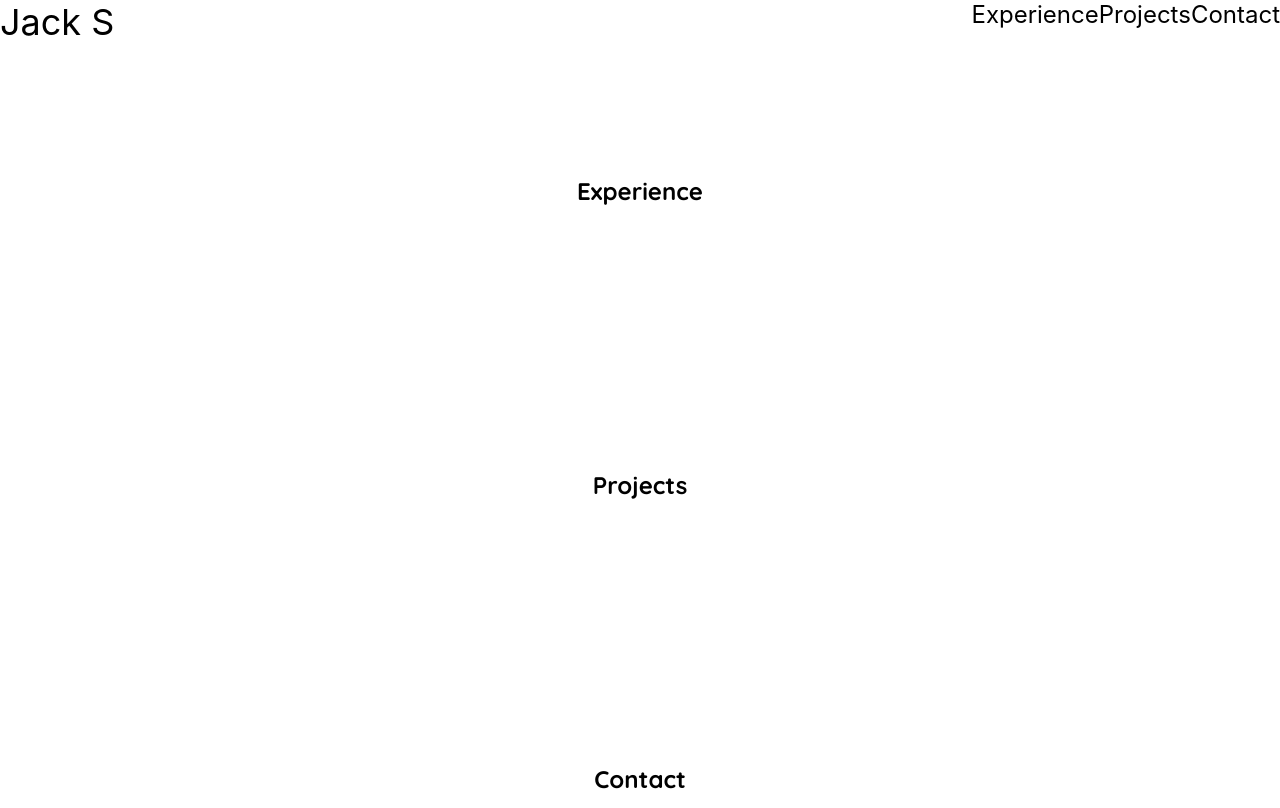
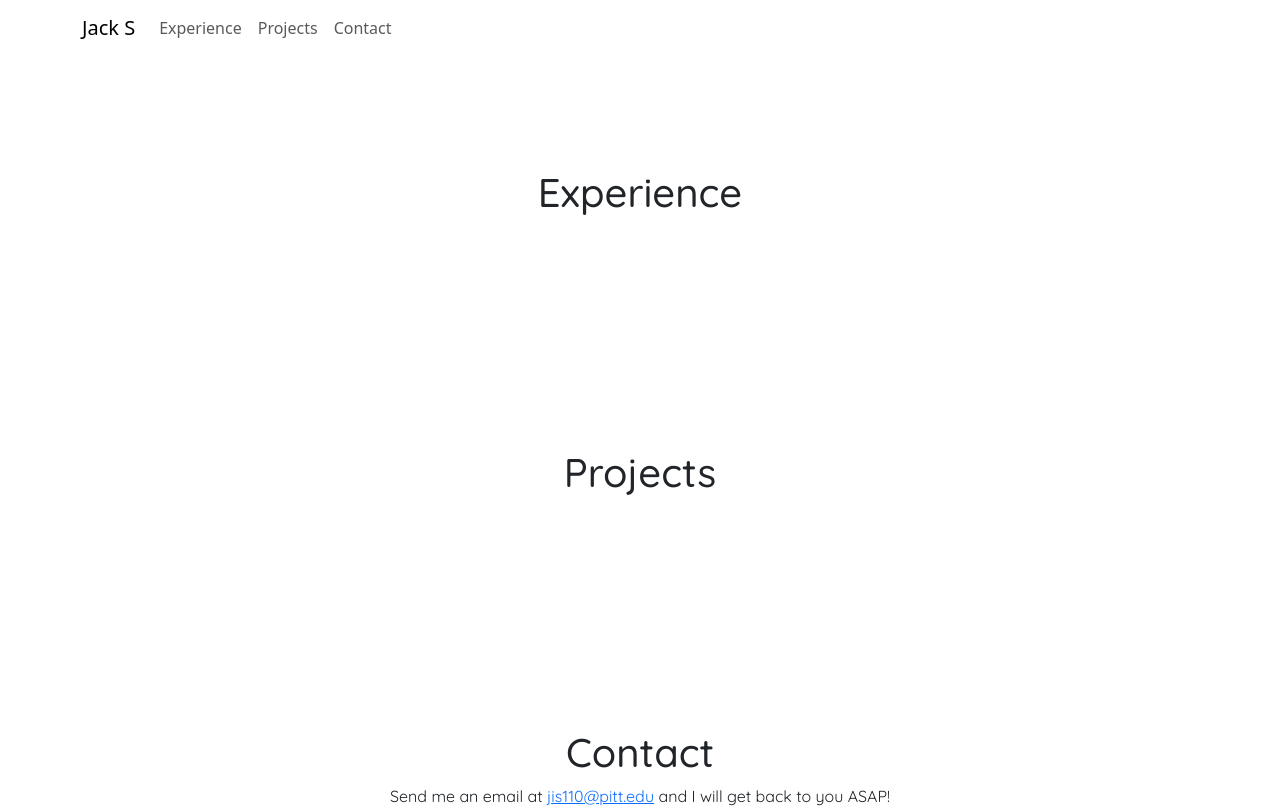
Before and after one commit to SaintKiri/SaintKiri.github.io, a React (Create React App) app: page / in a window 1280 px wide. Shown: the top 808 px of the page. Built offline with nearby package versions, Linux system fonts and the light colour scheme.

Commit message:
Now w/ bootstrap imports

```diff
--- a/package.json
+++ b/package.json
@@ -1,7 +1,7 @@
 {
   "name": "gh-page",
   "version": "0.1.0",
-  "homepage": "https://github.com/SaintKiri/SaintKiri.github.io",
+  "homepage": "https://SaintKiri.github.io",
   "private": true,
   "dependencies": {
     "@testing-library/dom": "^10.4.1",
@@ -12,10 +12,12 @@
     "@types/node": "^16.18.126",
     "@types/react": "^19.2.2",
     "@types/react-dom": "^19.2.2",
+    "bootstrap": "^5.3.8",
     "react": "^19.2.0",
     "react-bootstrap": "^2.10.10",
     "react-dom": "^19.2.0",
     "react-scripts": "5.0.1",
+    "reactstrap": "^9.2.3",
     "typescript": "^4.9.5",
     "web-vitals": "^2.1.4"
   },
--- a/src/App.tsx
+++ b/src/App.tsx
@@ -1,11 +1,10 @@
-import React, { Fragment } from 'react';
 import './App.css';
 
 import SiteNavigationBar from "./SiteNavigationBar";
 
 function App() {
   return (
-    <Fragment>
+    <>
       <SiteNavigationBar />
 
       <div className="App">
@@ -33,7 +32,7 @@ function App() {
       <footer>
         <p>Inspired from <a href="https://github.com/ClementTsang/clementtsang.github.io">Clement Tsang</a>. Designed and built by <a href="https://github.com/SaintKiri/SaintKiri.github.io">Jack Song</a></p>
       </footer>
-    </Fragment>
+    </>
   );
 }
 
--- a/src/Navbar.css
+++ /dev/null
@@ -1,14 +0,0 @@
-.navbar {
-  display: flex;
-  font-size: 1.5em;
-  justify-content: space-between;
-}
-
-.me-auto {
-  font-size: 1.5em;
-}
-
-.nav-link {
-  text-decoration: none;
-  color: inherit;
-}
--- a/src/SiteNavigationBar.tsx
+++ b/src/SiteNavigationBar.tsx
@@ -1,19 +1,25 @@
 import Nav from 'react-bootstrap/Nav';
 import Navbar from 'react-bootstrap/Navbar';
-import './Navbar.css';
+import Container from 'react-bootstrap/Container';
+
+import "bootstrap/dist/css/bootstrap.min.css"
+import "bootstrap/dist/js/bootstrap.bundle.min";
 
 function SiteNavigationBar() {
   return (
-    <Navbar expand='lg' className='bg-body-tertiary'>
-      <Nav className='me-auto'>
-        <Nav.Link href='#home'>Jack S</Nav.Link>
-      </Nav>
+    <Navbar expand="lg">
+      <Container>
+        <Navbar.Brand href='#home'>Jack S</Navbar.Brand>
 
-      <Nav className='ms-auto'>
-        <Nav.Link href='#experience'>Experience</Nav.Link>
-        <Nav.Link href='#Projects'>Projects</Nav.Link>
-        <Nav.Link href='#Contact'>Contact</Nav.Link>
-      </Nav>
+        <Navbar.Toggle aria-controls="basic-navbar-nav" />
+        <Navbar.Collapse id="basic-navbar-nav">
+          <Nav className="me-auto">
+            <Nav.Link href='#experience'>Experience</Nav.Link>
+            <Nav.Link href='#projects'>Projects</Nav.Link>
+            <Nav.Link href='#contact'>Contact</Nav.Link>
+          </Nav>
+        </Navbar.Collapse>
+      </Container>
     </Navbar>
   );
 };
```
Also changed, not shown: 2 other files (tests, documents, lock files or other folders).
